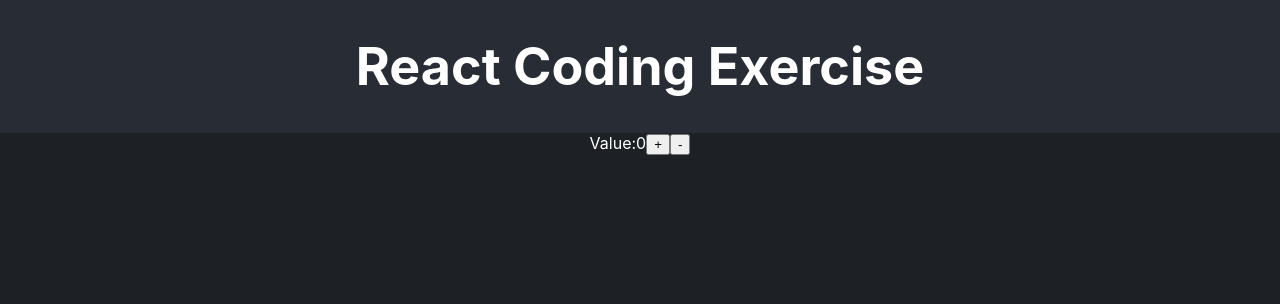
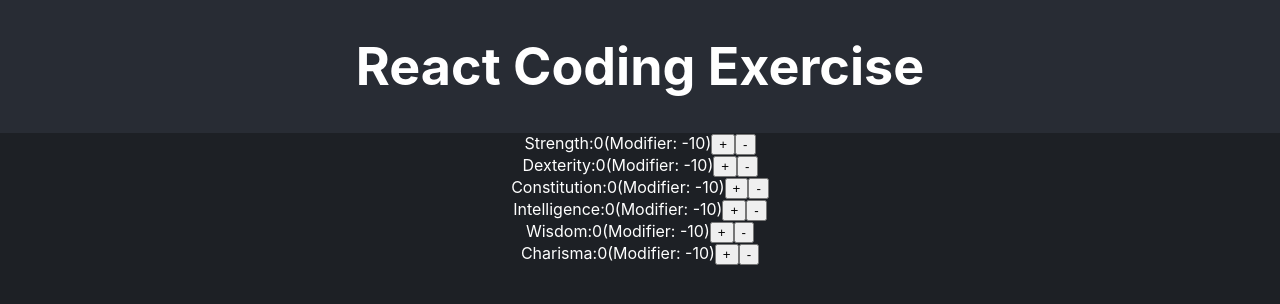
Before and after one commit to terryluan12/recruiting-webapp-character, a React (Create React App) app: page / in a window 1280 px wide. Shown: the top 304 px of the page. Built offline with nearby package versions, Linux system fonts and the light colour scheme.

Commit message:
Added AttributeSection

```diff
--- a/src/App.tsx
+++ b/src/App.tsx
@@ -1,7 +1,7 @@
 import { useState } from 'react';
 import './App.css';
-import { ATTRIBUTE_LIST, CLASS_LIST, SKILL_LIST } from './consts.js';
-
+import { ATTRIBUTE_LIST, CLASS_LIST, SKILL_LIST } from './consts';
+import { AttributeSection } from './components/AttributeSection';
 
 function App() {
   const [num, setNum] = useState<number>(0);
@@ -11,12 +11,7 @@ function App() {
         <h1>React Coding Exercise</h1>
       </header>
       <section className="App-section">
-        <div>
-          Value:
-          {num}
-          <button>+</button>
-          <button>-</button>
-        </div>
+        <AttributeSection attributes={ATTRIBUTE_LIST} />
       </section>
     </div>
   );
--- /dev/null
+++ b/src/components/AttributeSection.tsx
@@ -0,0 +1,42 @@
+import { useState } from 'react';
+
+export const AttributeSection = ({ attributes }) => {
+    const [values, setValues] = useState<{ [key: string]: number }>(
+        attributes.reduce((acc, attribute) => {
+            acc[attribute] = 0;
+            return acc;
+        }, {} as { [key: string]: number })
+    );
+
+    const handleIncrement = (attribute: string) => {
+        setValues({
+            ...values,
+            [attribute]: values[attribute] + 1
+        });
+    }
+
+    const handleDecrement = (attribute: string) => {
+        setValues({
+            ...values,
+            [attribute]: values[attribute] + 1
+        });
+    }
+
+    return (
+        <section className="App-section">
+            {
+                attributes.map((attribute) => (
+                    <div key={attribute}>
+                            <div>
+                            {attribute}:
+                            {values[attribute]}
+                            (Modifier: {values[attribute] - 10})
+                            <button onClick={() => handleIncrement(attribute)}>+</button>
+                            <button onClick={() => handleDecrement(attribute)}>-</button>
+                            </div>
+                    </div>
+                ))
+            }
+        </section>
+    )
+}
```
